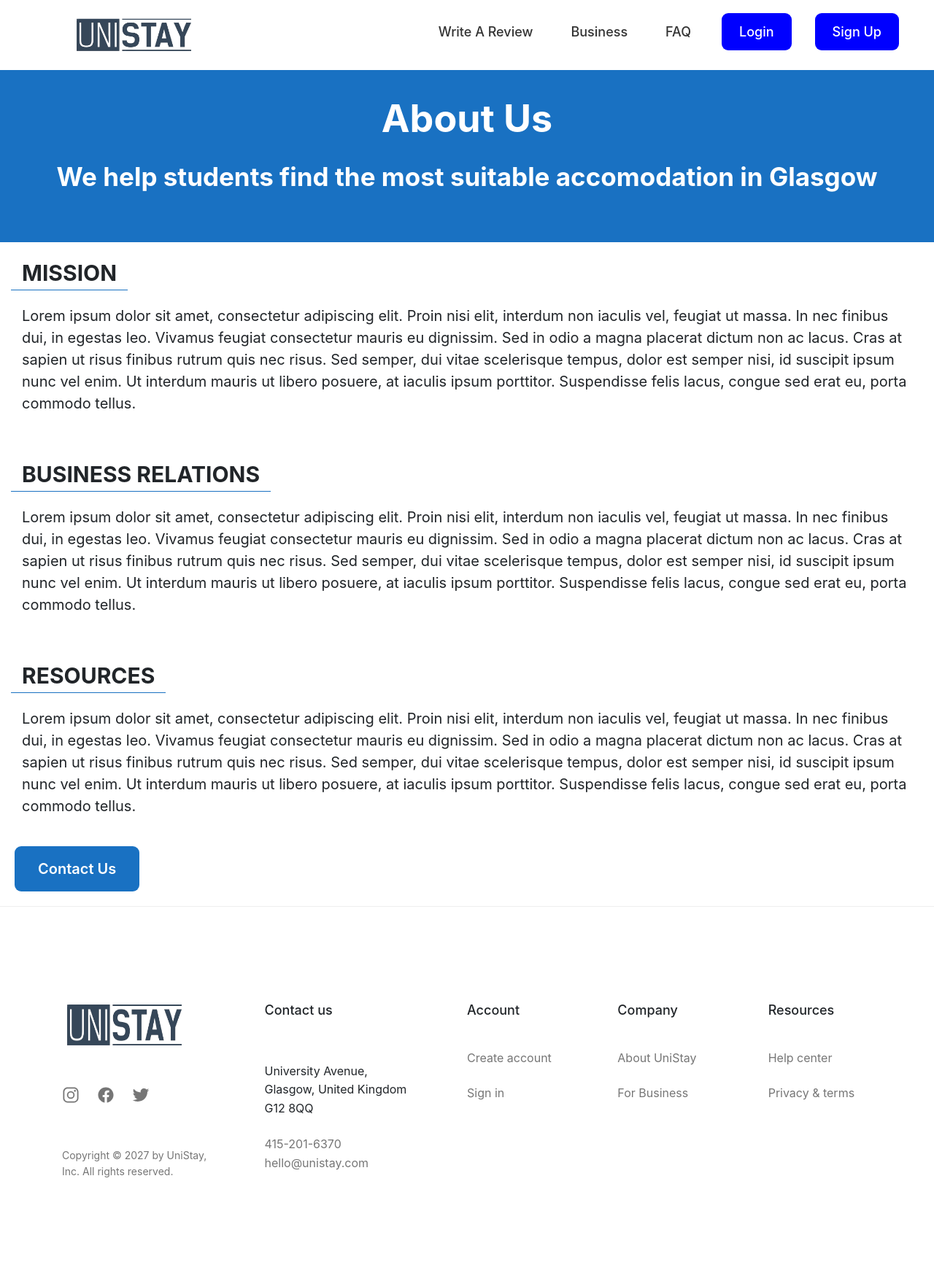
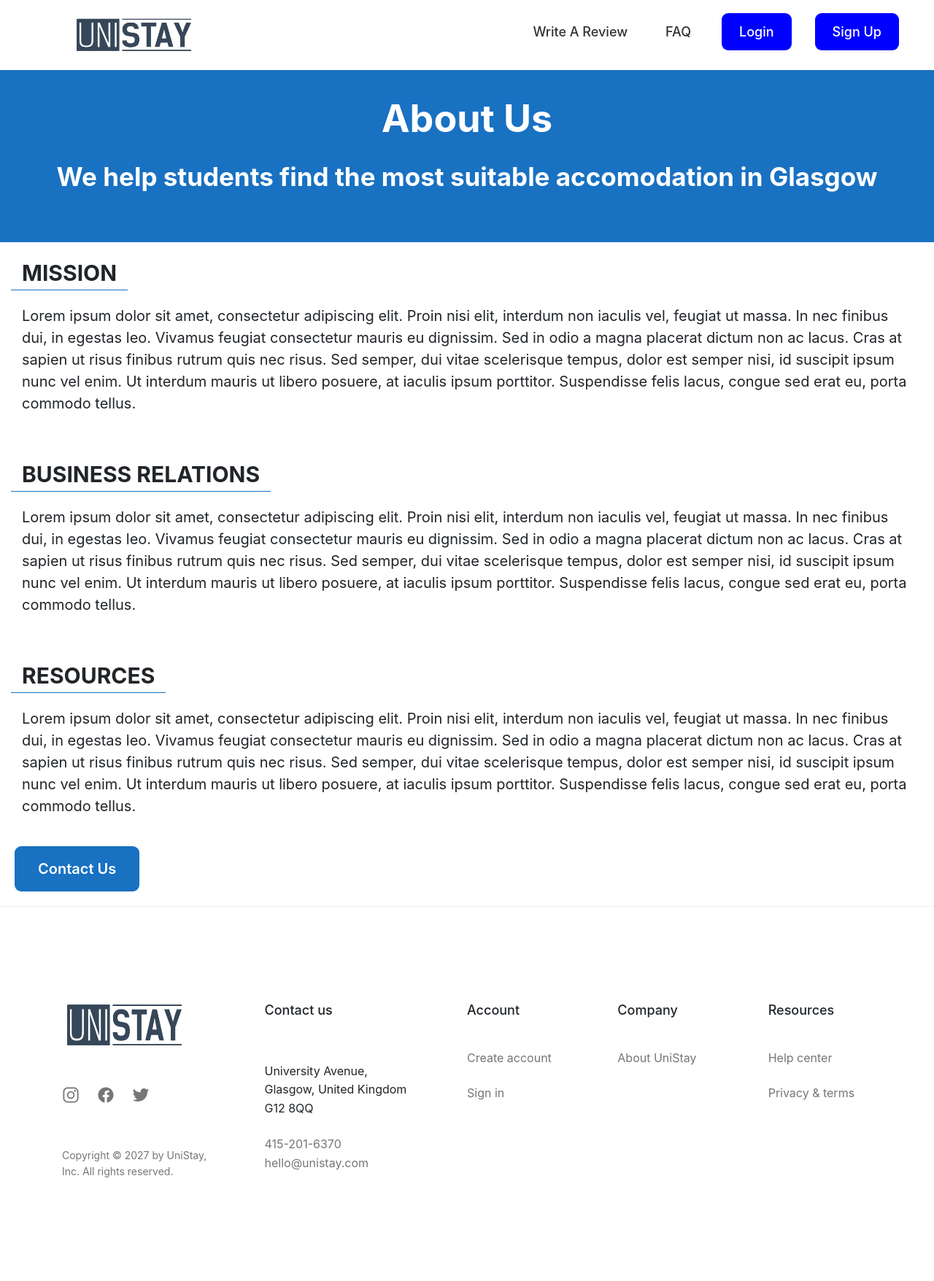
Before and after one commit to imgiri/uniStay_Django_Project, a Django app: page /about-us/ in a window 1280 px wide. Shown: the whole page at 73% size. Run offline with Django 4.2, Linux system fonts and the light colour scheme; some libraries are stand-ins or nearby versions.

Commit message:
removed business feature
due to time constraint and additional feature have to be implemented, removing business user

```diff
--- a/unistay/templates/unistay/base.html
+++ b/unistay/templates/unistay/base.html
@@ -176,7 +176,6 @@
       <nav class="main-nav">
         <ul class="nav-list">
           <li><a href="{% url 'write_review' %}" class="nav-link">Write A Review</a></li>
-          <li><a href="./business-login.html" class="nav-link">Business</a></li>
           <li><a href="{% url 'faq' %}" class="nav-link">FAQ</a></li>
           <li class="nav-item logged-out"><a  href="#" data-toggle="modal" data-target="#loginModal" class="nav-link nav-btn">Login</a></li>
           <li class="nav-item logged-out"><a href="#" data-toggle="modal" data-target="#signupModal" class="nav-link nav-btn ">Sign Up</a></li>
@@ -353,7 +352,6 @@
         <p class="footer-heading">Company</p>
         <ul class="footer-nav">
           <li><a class="footer-link" href="{% url 'about_us' %}">About UniStay</a></li>
-          <li><a class="footer-link" href="business-login.html">For Business</a></li>
         </ul>
       </nav>
 
```
